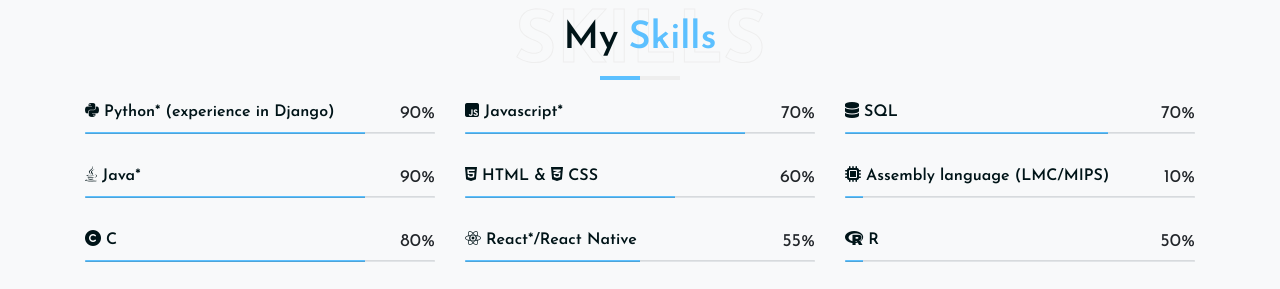
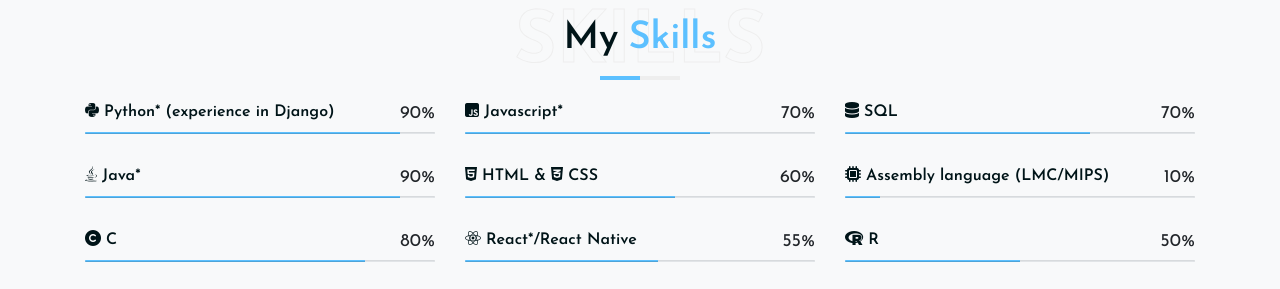
Before and after one commit to RaghibMrz/RaghibMrz.github.io, a plain HTML site: page index.html in a window 1280 px wide. Shown: the part 1660-1949 px from the top of the page. Drawn offline with Linux system fonts and the light colour scheme.

Commit message:
Update index.html

```diff
--- a/index.html
+++ b/index.html
@@ -162,14 +162,14 @@
 	                 	<h6><i class="fab fa-python"></i> Python* (experience in Django)</h6>
 	                 	<span>90%</span>
 	                 	<div class="progress" data-percent="90%">
-	                    	<div class="progress-bar bar-null" role="progressbar" aria-valuenow="80" aria-valuemin="0" aria-valuemax="100" style="width: 80%;"></div>
+	                    	<div class="progress-bar bar-null" role="progressbar" aria-valuenow="80" aria-valuemin="0" aria-valuemax="100" style="width: 90%;"></div>
 	                 	</div>
 	              	</div>
 	              	<div class="skill-item">
 	                 	<h6><i class="fab fa-java"></i> Java*</h6>
 	                 	<span>90%</span>
 	                 	<div class="progress" data-percent="90%">
-	                    	<div class="progress-bar bar-null" role="progressbar" aria-valuenow="60" aria-valuemin="0" aria-valuemax="100" style="width: 80%;"></div>
+	                    	<div class="progress-bar bar-null" role="progressbar" aria-valuenow="60" aria-valuemin="0" aria-valuemax="100" style="width: 90%;"></div>
 	                 	</div>
 	              	</div>
 	              	<div class="skill-item">
@@ -185,7 +185,7 @@
 	                 	<h6><i class="fab fa-js-square"></i> Javascript*</h6>
 	                 	<span>70%</span>
 	                 	<div class="progress" data-percent="70%">
-	                    	<div class="progress-bar bar-null" role="progressbar" aria-valuenow="80" aria-valuemin="0" aria-valuemax="100" style="width: 80%;"></div>
+	                    	<div class="progress-bar bar-null" role="progressbar" aria-valuenow="80" aria-valuemin="0" aria-valuemax="100" style="width: 70%;"></div>
 	                 	</div>
 	              	</div>
 	              	<div class="skill-item">
@@ -199,7 +199,7 @@
 	                 	<h6><i class="fab fa-react"></i> React*/React Native</h6>
 	                 	<span>55%</span>
 	                 	<div class="progress" data-percent="55%">
-	                    	<div class="progress-bar bar-null" role="progressbar" aria-valuenow="50" aria-valuemin="0" aria-valuemax="100" style="width: 50%;"></div>
+	                    	<div class="progress-bar bar-null" role="progressbar" aria-valuenow="50" aria-valuemin="0" aria-valuemax="100" style="width: 55%;"></div>
 	                 	</div>
 	              	</div>
 	           	</div>
@@ -208,21 +208,21 @@
 	                 	<h6><i class="fa fa-database"></i> SQL</h6>
 	                 	<span>70%</span>
 	                 	<div class="progress" data-percent="70%">
-	                    	<div class="progress-bar bar-null" role="progressbar" aria-valuenow="80" aria-valuemin="0" aria-valuemax="100" style="width: 75%;"></div>
+	                    	<div class="progress-bar bar-null" role="progressbar" aria-valuenow="80" aria-valuemin="0" aria-valuemax="100" style="width: 70%;"></div>
 	                 	</div>
 	              	</div>
 	              	<div class="skill-item">
 	                 	<h6><i class="fas fa-microchip"></i> Assembly language (LMC/MIPS)</h6>
 	                 	<span>10%</span>
 	                 	<div class="progress" data-percent="10%">
-	                    	<div class="progress-bar bar-null" role="progressbar" aria-valuenow="60" aria-valuemin="0" aria-valuemax="100" style="width: 5%;"></div>
+	                    	<div class="progress-bar bar-null" role="progressbar" aria-valuenow="60" aria-valuemin="0" aria-valuemax="100" style="width: 10%;"></div>
 	                 	</div>
 	              	</div>
 	              	<div class="skill-item">
 	                 	<h6><i class="fab fa-r-project"></i> R</h6>
 	                 	<span>50%</span>
 	                 	<div class="progress" data-percent="50%">
-	                    	<div class="progress-bar bar-null" role="progressbar" aria-valuenow="50" aria-valuemin="0" aria-valuemax="100" style="width: 5%;"></div>
+	                    	<div class="progress-bar bar-null" role="progressbar" aria-valuenow="50" aria-valuemin="0" aria-valuemax="100" style="width: 50%;"></div>
 	                 	</div>
 	              	</div>
 	              	<p class="section-sub-line">*Certifications issued by HackerRank.</p>
```
